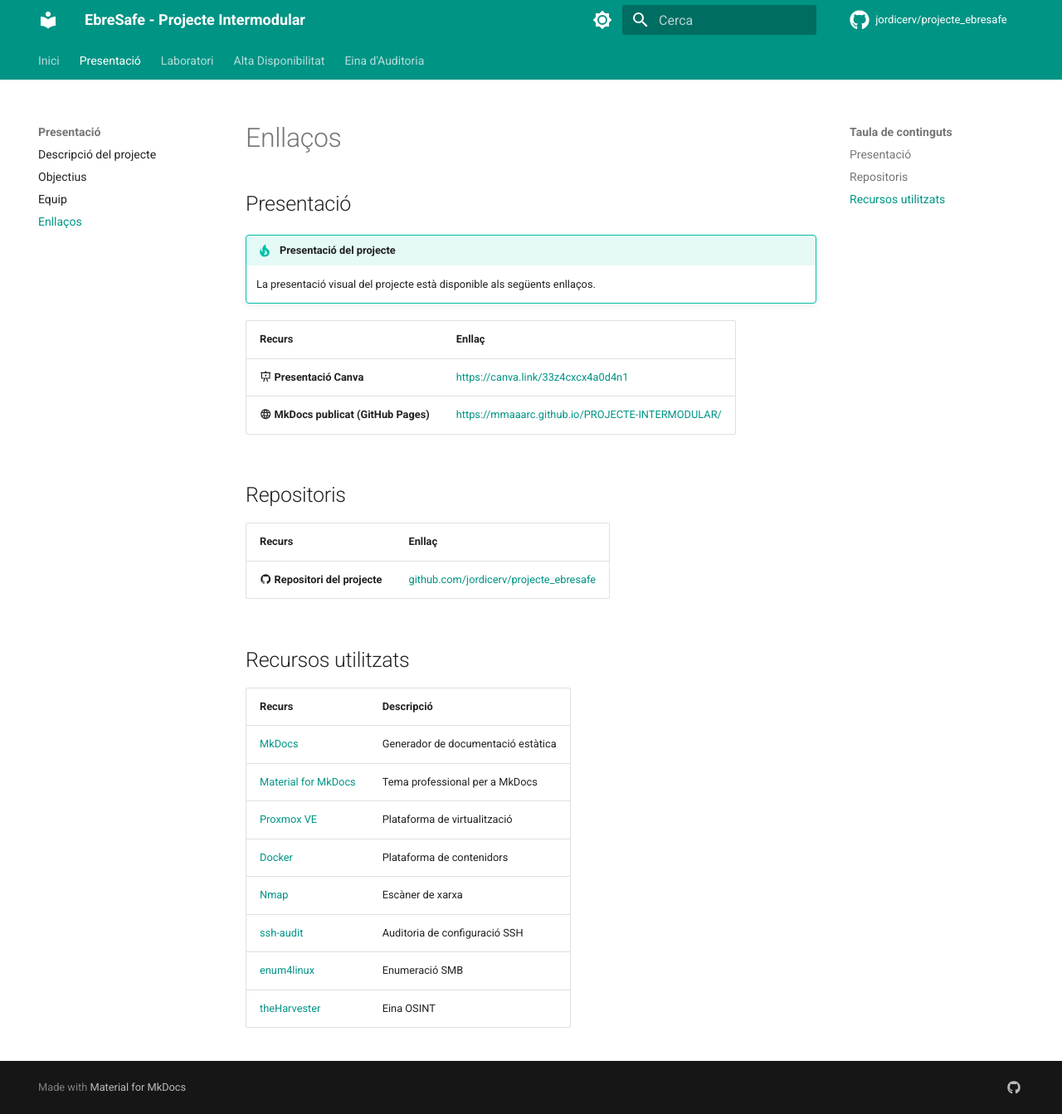
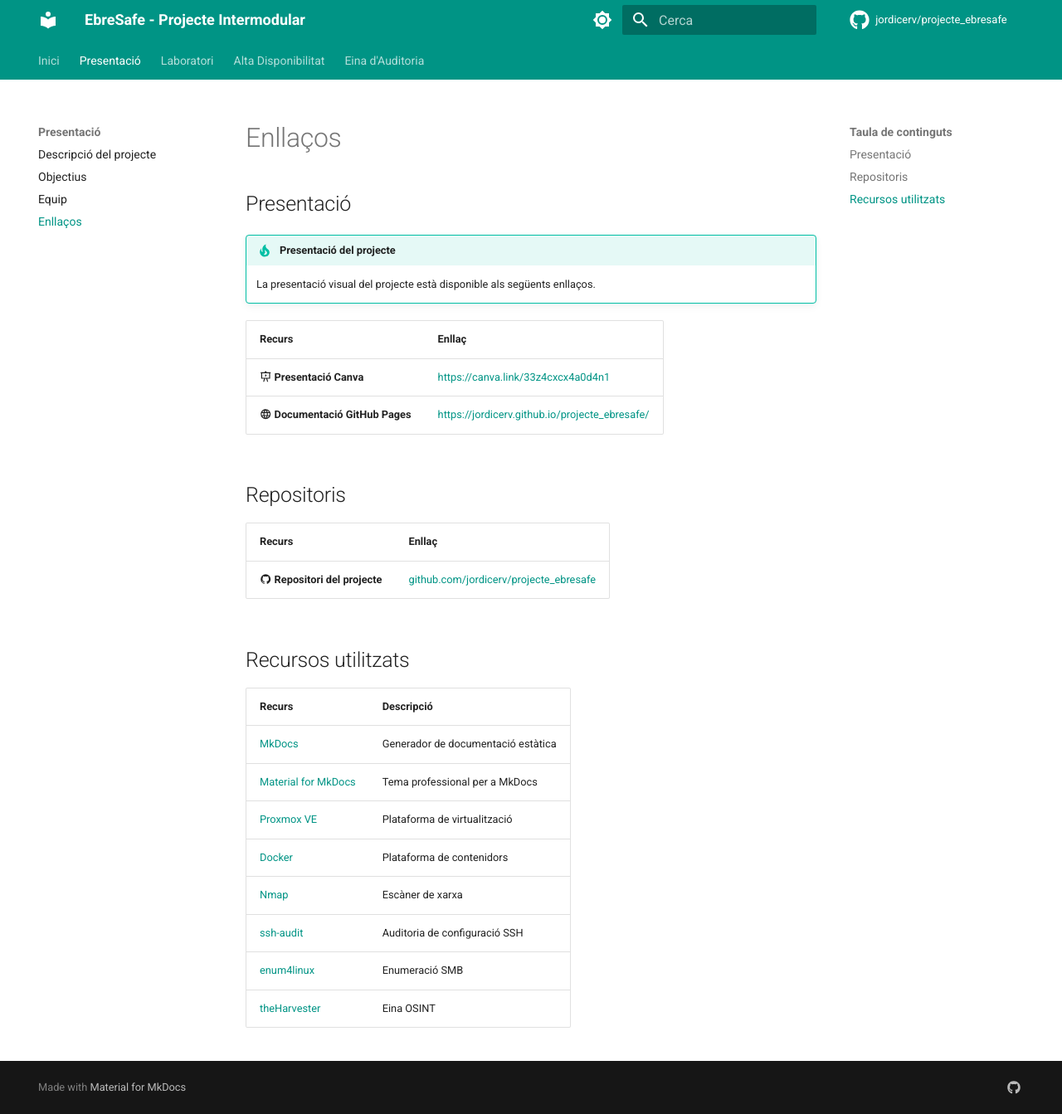
Before and after one commit to jordicerv/projecte_ebresafe, an MkDocs documentation site: the page built from docs/presentacio/enllacos.md, in a window 1280 px wide and 1343 px high. Shown: the whole window at 83% size. Built offline with MkDocs 1.6.1 and Material for MkDocs 9.7.7, drawn with Linux system fonts in a browser that asks for light colours; comment, search, counter and statistics services are not loaded.

Commit message:
Corregir enllaços: substituir repositori Marc per jordicerv.github.io

```diff
--- a/docs/presentacio/enllacos.md
+++ b/docs/presentacio/enllacos.md
@@ -8,7 +8,7 @@
 | Recurs | Enllaç |
 |--------|--------|
 | :material-presentation-play: **Presentació Canva** | [https://canva.link/33z4cxcx4a0d4n1](https://canva.link/33z4cxcx4a0d4n1) |
-| :material-web: **MkDocs publicat (GitHub Pages)** | [https://mmaaarc.github.io/PROJECTE-INTERMODULAR/](https://mmaaarc.github.io/PROJECTE-INTERMODULAR/) |
+| :material-web: **Documentació GitHub Pages** | [https://jordicerv.github.io/projecte_ebresafe/](https://jordicerv.github.io/projecte_ebresafe/) |
 
 ## Repositoris
 
```
Also changed, not shown: docs/index.md (+2 -2 lines).
